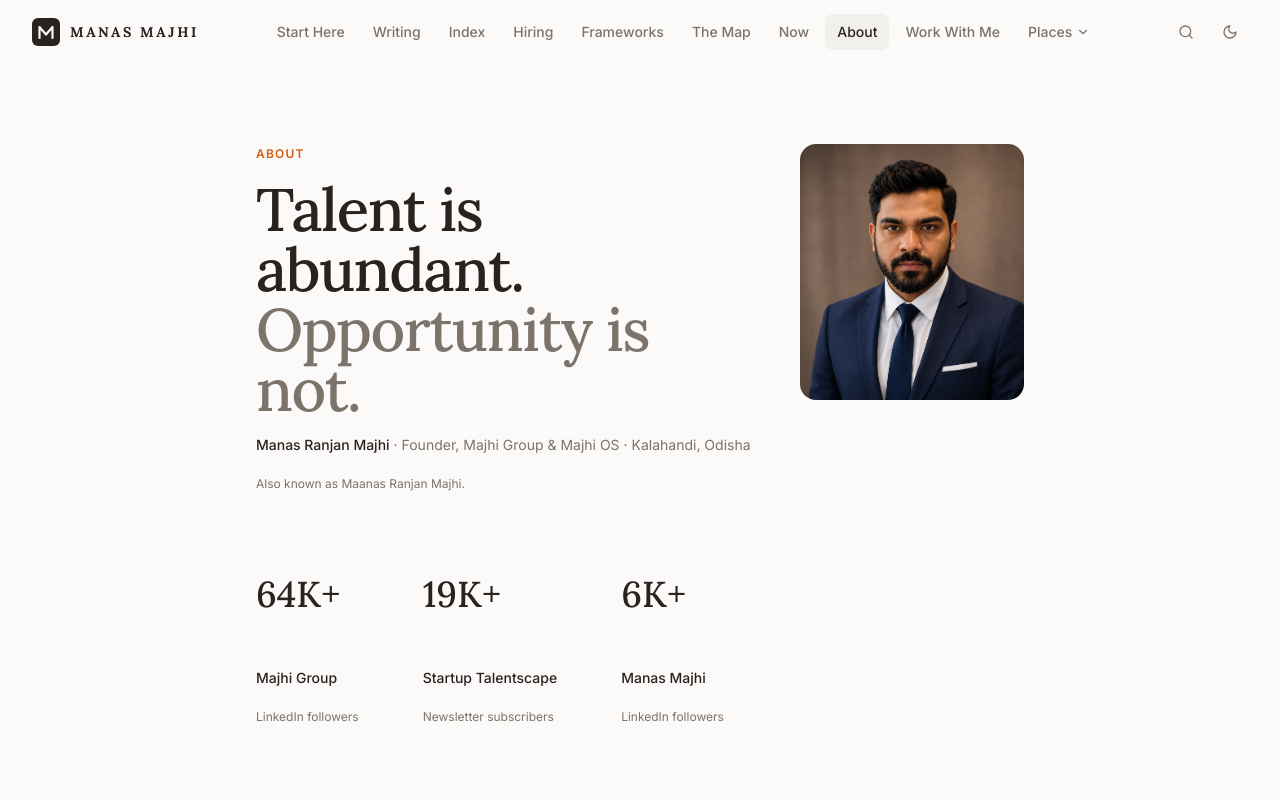
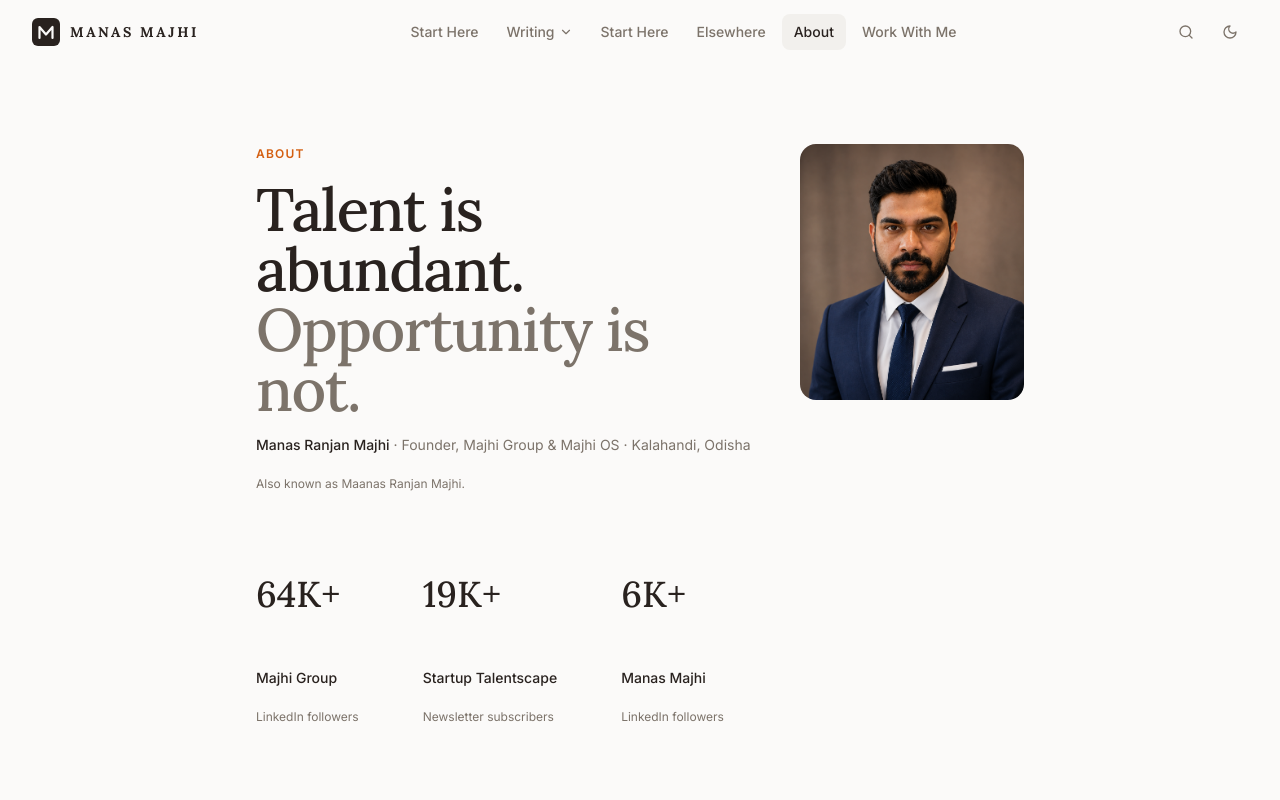
Before and after one commit to manas648/manasmajhi-com, a Next.js app: page /about in a window 1280 px wide. Shown: the top 800 px of the page. Built offline with nearby package versions, Linux system fonts and the light colour scheme.

Commit message:
Nav: collapse to 5 items — Writing dropdown with Index, The Map, Frameworks, Hiring, Places, Now

```diff
--- a/src/components/layout/Nav.tsx
+++ b/src/components/layout/Nav.tsx
@@ -7,20 +7,18 @@ import { Menu, X, ChevronDown, Search } from "lucide-react";
 import { ThemeToggle } from "./ThemeToggle";
 import { cn } from "@/lib/utils";
 
-const placesItems = [
-  { href: "/india", label: "India" },
-  { href: "/odisha", label: "Odisha" },
-  { href: "/kalahandi", label: "Kalahandi" },
+const writingItems = [
+  { href: "/all", label: "Index" },
+  { href: "/the-map", label: "The Map" },
+  { href: "/frameworks", label: "Frameworks" },
+  { href: "/hiring", label: "Hiring" },
+  { href: "/travel", label: "Places" },
+  { href: "/now", label: "Now" },
 ];
 
 const navLinks = [
   { href: "/start-here", label: "Start Here" },
-  { href: "/writing", label: "Writing" },
-  { href: "/all", label: "Index" },
-  { href: "/hiring", label: "Hiring" },
-  { href: "/frameworks", label: "Frameworks" },
-  { href: "/the-map", label: "The Map" },
-  { href: "/now", label: "Now" },
+  { href: "/elsewhere", label: "Elsewhere" },
   { href: "/about", label: "About" },
   { href: "/work-with-me", label: "Work With Me" },
 ];
@@ -29,8 +27,8 @@ export function Nav() {
   const pathname = usePathname();
   const [mobileOpen, setMobileOpen] = useState(false);
   const [scrolled, setScrolled] = useState(false);
-  const [placesOpen, setPlacesOpen] = useState(false);
-  const placesRef = useRef<HTMLDivElement>(null);
+  const [writingOpen, setWritingOpen] = useState(false);
+  const writingRef = useRef<HTMLDivElement>(null);
 
   useEffect(() => {
     const handleScroll = () => setScrolled(window.scrollY > 20);
@@ -44,18 +42,29 @@ export function Nav() {
 
   useEffect(() => {
     function handleClickOutside(e: MouseEvent) {
-      if (placesRef.current && !placesRef.current.contains(e.target as Node)) {
-        setPlacesOpen(false);
+      if (writingRef.current && !writingRef.current.contains(e.target as Node)) {
+        setWritingOpen(false);
       }
     }
     document.addEventListener("mousedown", handleClickOutside);
     return () => document.removeEventListener("mousedown", handleClickOutside);
   }, []);
 
-  const isPlacesActive =
+  const isWritingActive =
+    pathname.startsWith("/all") ||
+    pathname.startsWith("/the-map") ||
+    pathname.startsWith("/frameworks") ||
+    pathname.startsWith("/hiring") ||
+    pathname.startsWith("/travel") ||
+    pathname.startsWith("/now") ||
+    pathname.startsWith("/writing") ||
     pathname.startsWith("/india") ||
     pathname.startsWith("/odisha") ||
-    pathname.startsWith("/kalahandi");
+    pathname.startsWith("/kalahandi") ||
+    pathname.startsWith("/opportunity") ||
+    pathname.startsWith("/future-of-work") ||
+    pathname.startsWith("/entrepreneurship") ||
+    pathname.startsWith("/philosophy");
 
   return (
     <header
@@ -96,6 +105,63 @@ export function Nav() {
 
           {/* Desktop nav */}
           <div className="hidden md:flex items-center gap-1">
+            {/* Start Here */}
+            <Link
+              href="/start-here"
+              className={cn(
+                "px-3 py-2 rounded-lg text-sm font-medium transition-all duration-150",
+                "hover:text-foreground hover:bg-ink-100 dark:hover:bg-ink-300",
+                pathname.startsWith("/start-here")
+                  ? "text-foreground bg-ink-100 dark:bg-ink-300"
+                  : "text-muted-foreground"
+              )}
+            >
+              Start Here
+            </Link>
+
+            {/* Writing dropdown */}
+            <div className="relative" ref={writingRef}>
+              <button
+                onClick={() => setWritingOpen((v) => !v)}
+                className={cn(
+                  "flex items-center gap-1 px-3 py-2 rounded-lg text-sm font-medium transition-all duration-150",
+                  "hover:text-foreground hover:bg-ink-100 dark:hover:bg-ink-300",
+                  isWritingActive
+                    ? "text-foreground bg-ink-100 dark:bg-ink-300"
+                    : "text-muted-foreground"
+                )}
+              >
+                Writing
+                <ChevronDown
+                  className={cn(
+                    "w-3.5 h-3.5 transition-transform duration-200",
+                    writingOpen && "rotate-180"
+                  )}
+                />
+              </button>
+
+              {writingOpen && (
+                <div className="absolute left-0 top-full mt-1.5 w-40 rounded-xl border border-border bg-background/95 backdrop-blur-sm shadow-lg py-1 z-50">
+                  {writingItems.map((item) => (
+                    <Link
+                      key={item.href}
+                      href={item.href}
+                      onClick={() => setWritingOpen(false)}
+                      className={cn(
+                        "block px-4 py-2.5 text-sm font-medium transition-colors",
+                        pathname.startsWith(item.href)
+                          ? "text-foreground bg-muted"
+                          : "text-muted-foreground hover:text-foreground hover:bg-muted/60"
+                      )}
+                    >
+                      {item.label}
+                    </Link>
+                  ))}
+                </div>
+              )}
+            </div>
+
+            {/* Remaining top-level links */}
             {navLinks.map((link) => (
               <Link
                 key={link.href}
@@ -111,48 +177,6 @@ export function Nav() {
                 {link.label}
               </Link>
             ))}
-
-            {/* Places dropdown */}
-            <div className="relative" ref={placesRef}>
-              <button
-                onClick={() => setPlacesOpen((v) => !v)}
-                className={cn(
-                  "flex items-center gap-1 px-3 py-2 rounded-lg text-sm font-medium transition-all duration-150",
-                  "hover:text-foreground hover:bg-ink-100 dark:hover:bg-ink-300",
-                  isPlacesActive
-                    ? "text-foreground bg-ink-100 dark:bg-ink-300"
-                    : "text-muted-foreground"
-                )}
-              >
-                Places
-                <ChevronDown
-                  className={cn(
-                    "w-3.5 h-3.5 transition-transform duration-200",
-                    placesOpen && "rotate-180"
-                  )}
-                />
-              </button>
-
-              {placesOpen && (
-                <div className="absolute right-0 top-full mt-1.5 w-36 rounded-xl border border-border bg-background/95 backdrop-blur-sm shadow-lg py-1 z-50">
-                  {placesItems.map((item) => (
-                    <Link
-                      key={item.href}
-                      href={item.href}
-                      onClick={() => setPlacesOpen(false)}
-                      className={cn(
-                        "block px-4 py-2.5 text-sm font-medium transition-colors",
-                        pathname.startsWith(item.href)
-                          ? "text-foreground bg-muted"
-                          : "text-muted-foreground hover:text-foreground hover:bg-muted/60"
-                      )}
-                    >
-                      {item.label}
-                    </Link>
-                  ))}
-                </div>
-              )}
-            </div>
           </div>
 
           {/* Right: search + theme + mobile toggle */}
@@ -192,6 +216,39 @@ export function Nav() {
         {/* Mobile menu */}
         {mobileOpen && (
           <div className="md:hidden pb-4 pt-2 space-y-1 border-t border-border/60 bg-background">
+            <Link
+              href="/start-here"
+              className={cn(
+                "block px-4 py-3 rounded-xl text-sm font-medium transition-all",
+                pathname.startsWith("/start-here")
+                  ? "text-foreground bg-ink-100 dark:bg-ink-300"
+                  : "text-muted-foreground hover:text-foreground"
+              )}
+            >
+              Start Here
+            </Link>
+
+            {/* Writing section in mobile */}
+            <div className="px-4 pt-2 pb-1">
+              <p className="text-xs uppercase tracking-widest text-muted-foreground mb-1">
+                Writing
+              </p>
+            </div>
+            {writingItems.map((item) => (
+              <Link
+                key={item.href}
+                href={item.href}
+                className={cn(
+                  "block px-6 py-2.5 rounded-xl text-sm font-medium transition-all",
+                  pathname.startsWith(item.href)
+                    ? "text-foreground bg-ink-100 dark:bg-ink-800"
+                    : "text-muted-foreground hover:text-foreground"
+                )}
+              >
+                {item.label}
+              </Link>
+            ))}
+
             {navLinks.map((link) => (
               <Link
                 key={link.href}
@@ -206,26 +263,6 @@ export function Nav() {
                 {link.label}
               </Link>
             ))}
-            {/* Places in mobile */}
-            <div className="px-4 pt-1 pb-1">
-              <p className="text-xs uppercase tracking-widest text-muted-foreground mb-1">
-                Places
-              </p>
-            </div>
-            {placesItems.map((item) => (
-              <Link
-                key={item.href}
-                href={item.href}
-                className={cn(
-                  "block px-6 py-2.5 rounded-xl text-sm font-medium transition-all",
-                  pathname.startsWith(item.href)
-                    ? "text-foreground bg-ink-100 dark:bg-ink-800"
-                    : "text-muted-foreground hover:text-foreground"
-                )}
-              >
-                {item.label}
-              </Link>
-            ))}
           </div>
         )}
       </nav>
```
